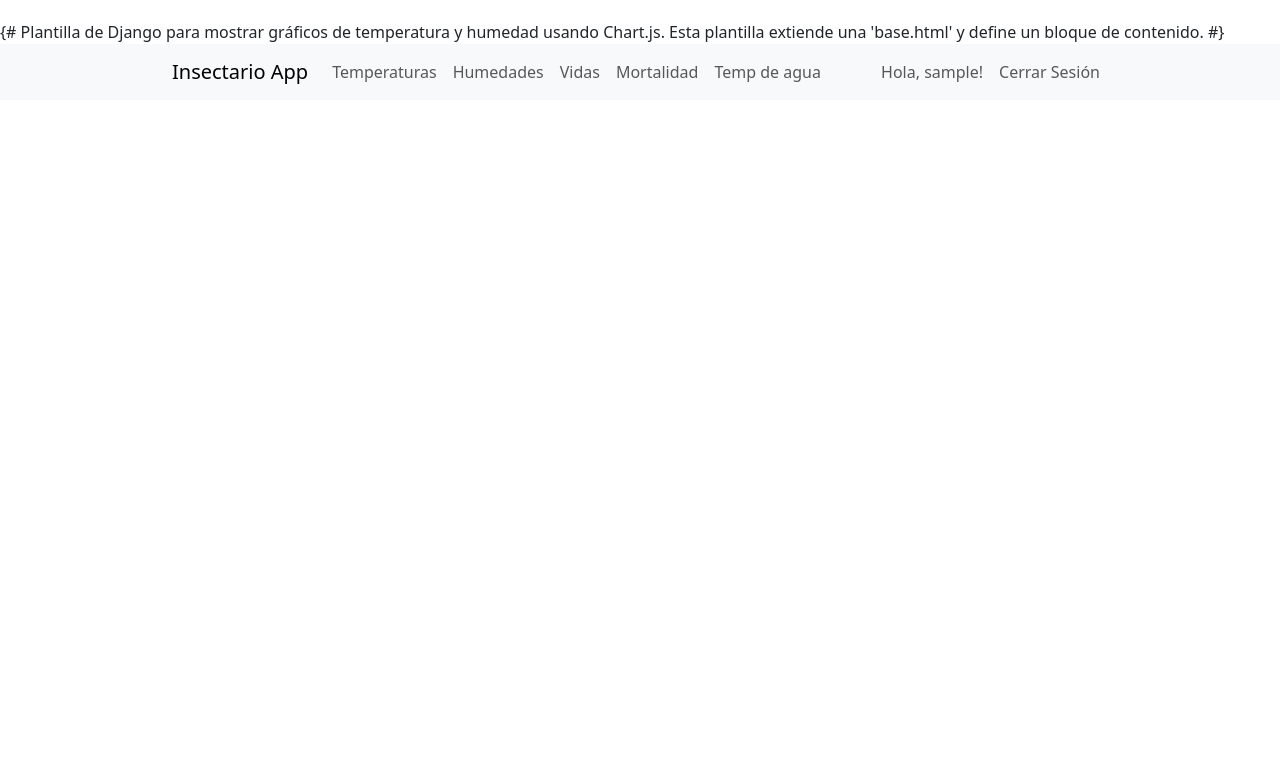
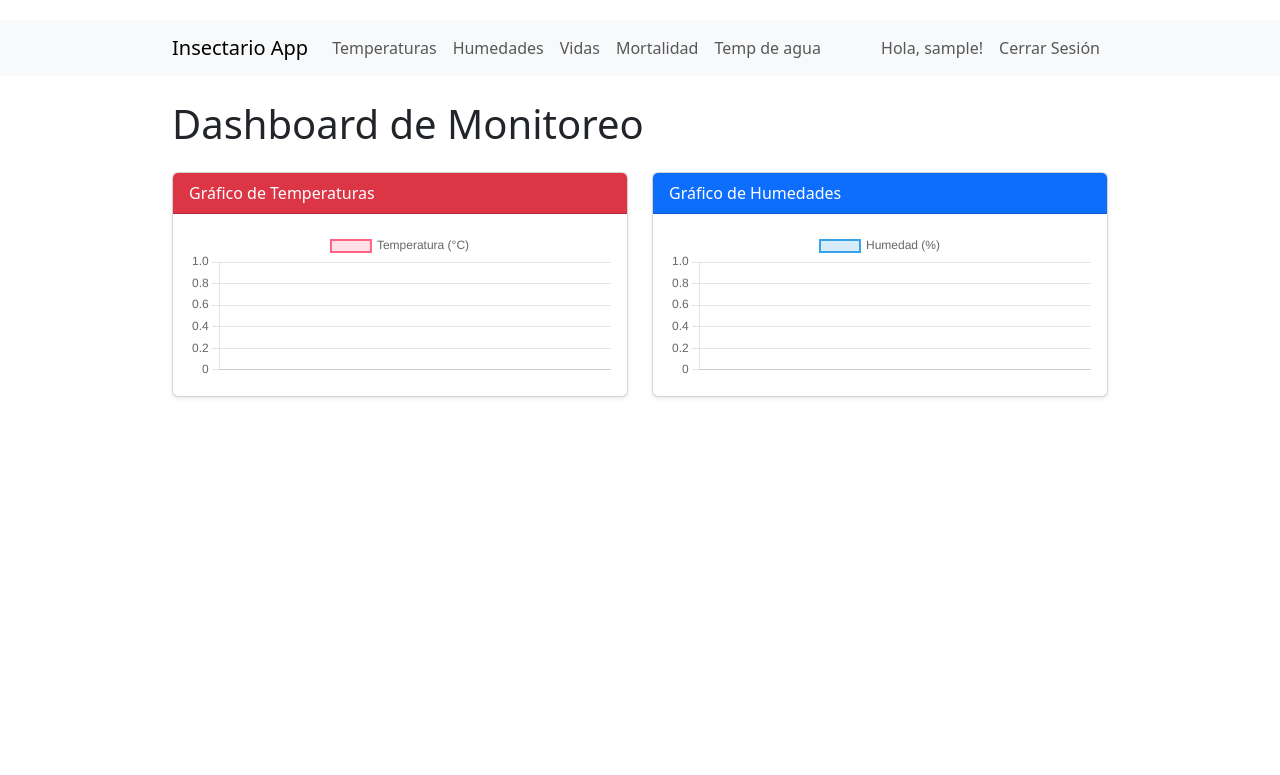
Before and after one commit to dmitre-cloud/-INSECTARIO, a Django app: page /dashboard/ in a window 1280 px wide. Shown: the top 775 px of the page. Run offline with Django 5.2, Linux system fonts and the light colour scheme; the visitor is signed in with stand-in values (Sample User, id 1); data that the repository does not hold is empty; some libraries are stand-ins or nearby versions.

Commit message:
first commit3

```diff
--- a/insect_app/templates/dashboard.html
+++ b/insect_app/templates/dashboard.html
@@ -1,10 +1,6 @@
-{#
-  Plantilla de Django para mostrar gráficos de temperatura y humedad usando Chart.js.
-  Esta plantilla extiende una 'base.html' y define un bloque de contenido.
-#}
 {% extends 'base.html' %}
 
-{% block content %}
+{% block content-list %}
 <div class="container mt-4">
     <h1 class="mb-4">{{ titulo }}</h1>
 
```
